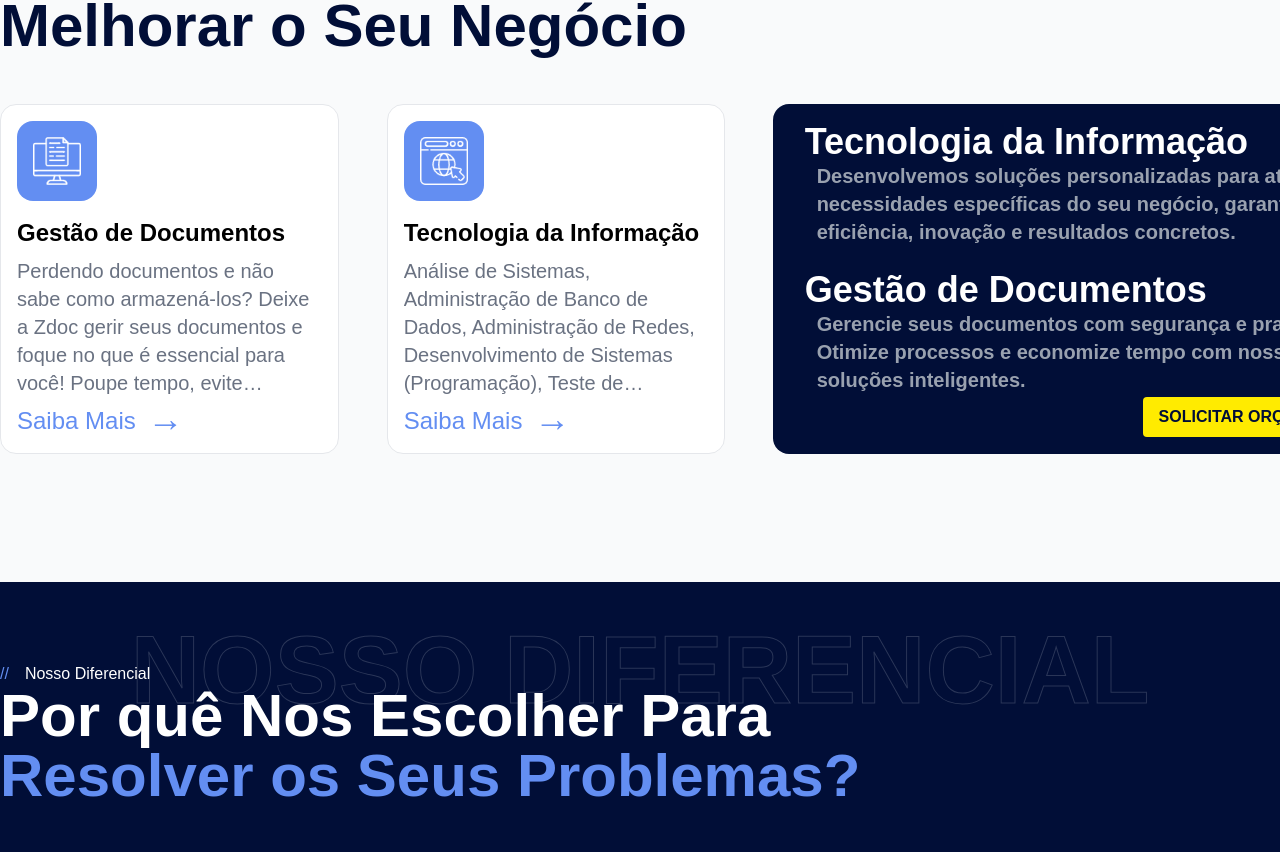
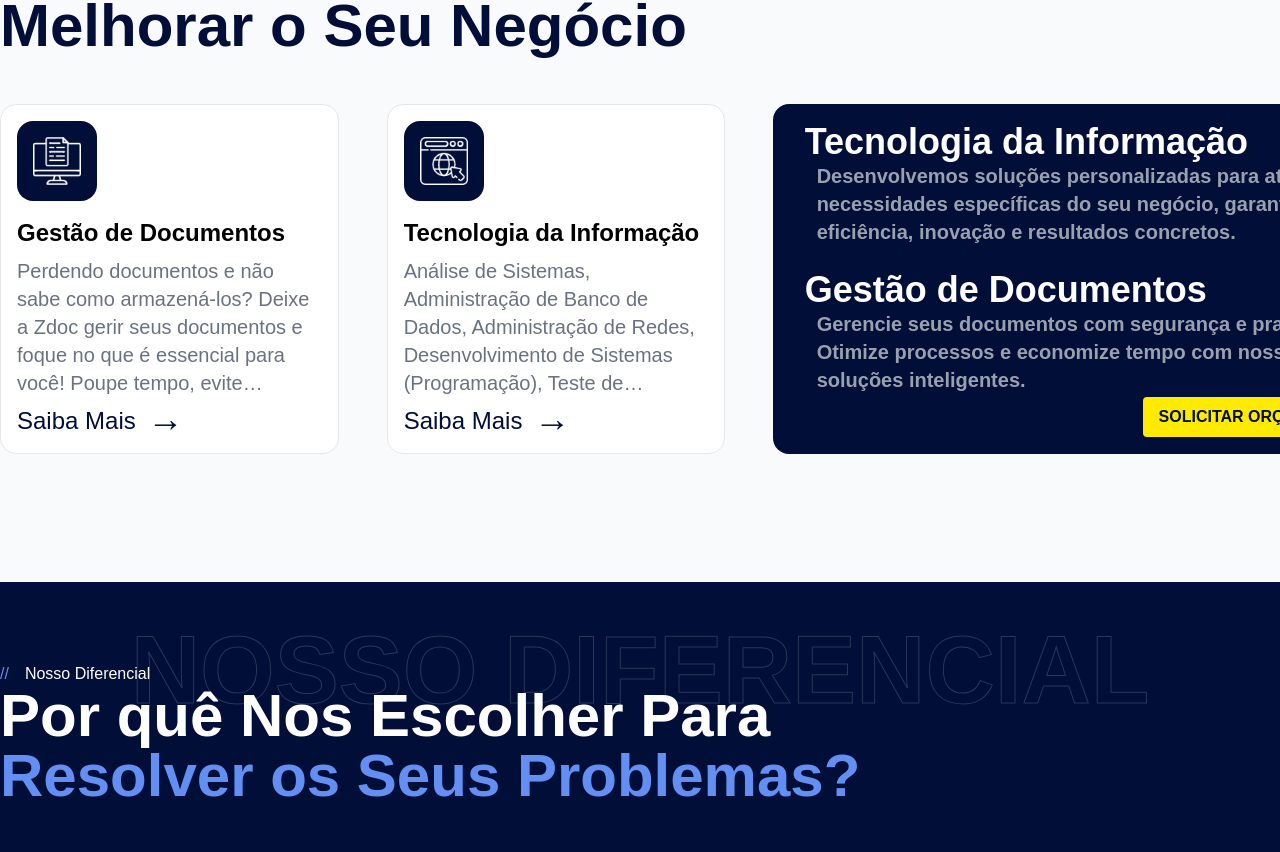
Before and after one commit to vitorlima-vsl/zdoc, a Vue app: page / in a window 1280 px wide. Shown: the part 904-1756 px from the top of the page. Built offline with nearby package versions, Linux system fonts and the light colour scheme.

Commit message:
:sparkles: feat: atualização das classes de cor no componente Card para melhorar a estética

```diff
--- a/src/components/UI/Cards/Card.vue
+++ b/src/components/UI/Cards/Card.vue
@@ -15,13 +15,13 @@ defineProps<{
 <template>
     <article class="w-[350px] h-[350px] bg-white p-4 rounded-2xl flex flex-col justify-between border-[1.5px] border-gray-200">
                 <div class="">
-                    <div class="size-20  bg-blue-lighter flex items-center justify-center p-1 rounded-2xl mb-4"> <img class="size-12" :src="'/imagens/' + img" alt=""> </div>
+                    <div class="size-20  bg-blue-darker flex items-center justify-center p-1 rounded-2xl mb-4"> <img class="size-12" :src="'/imagens/' + img" alt=""> </div>
                     <h3 class="text-2xl font-semibold ">{{title}}</h3>
                     <p :title="paragraph"
                         class=" text-gray-500 line-clamp-5 text-xl my-2">{{ paragraph }}
                     </p>
                 </div>
-                <div class="flex justify-start  items-center gap-3 text-blue-lighter hover:text-blue-lighterHover font-medium text-2xl transition-colors duration-150">
+                <div class="flex justify-start  items-center gap-3 text-blue-darker hover:text-blue-darkerHover font-medium text-2xl transition-colors duration-150">
 
                 <a class="peer "
                     href="#">Saiba Mais  </a>
```
